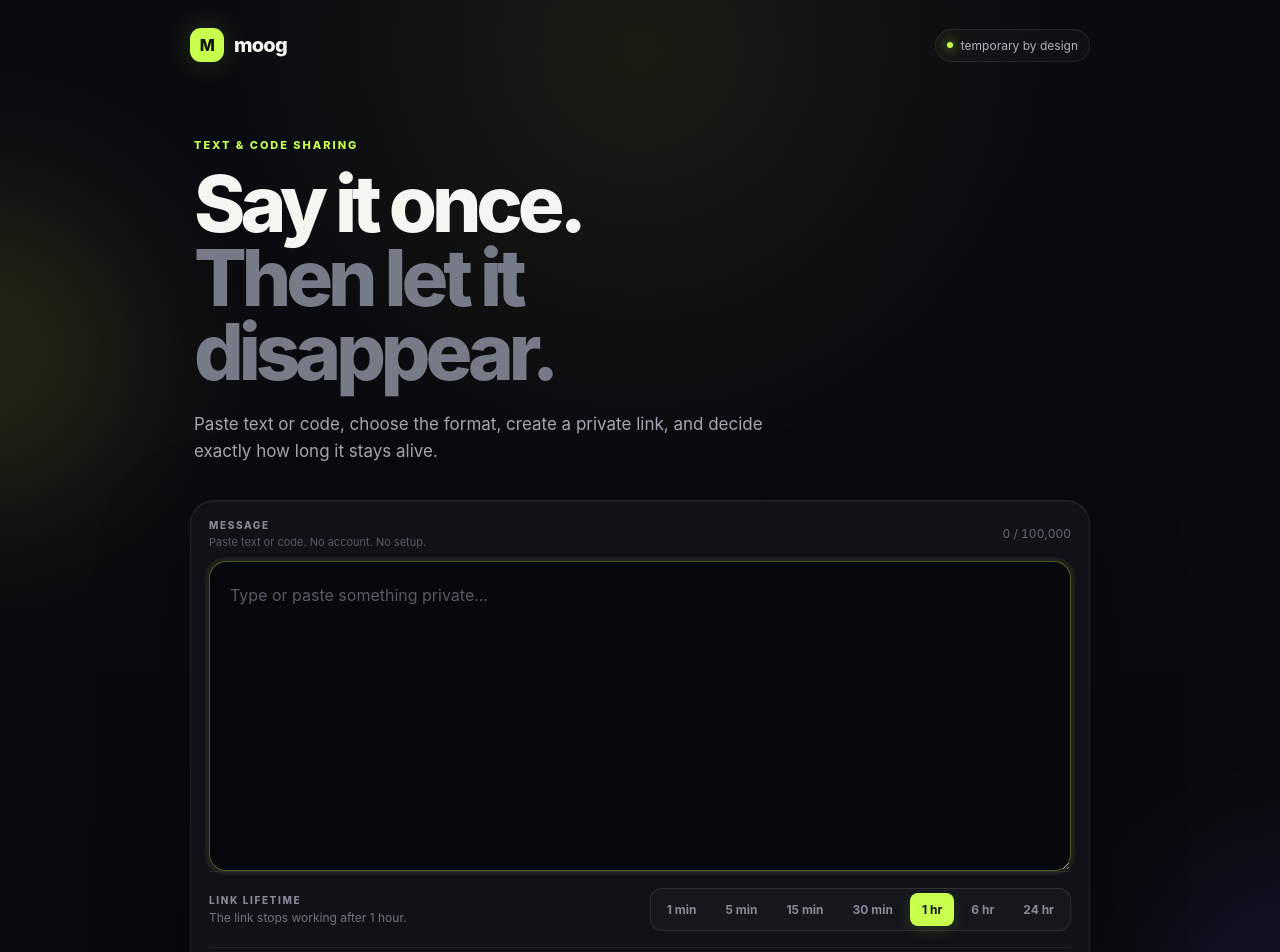
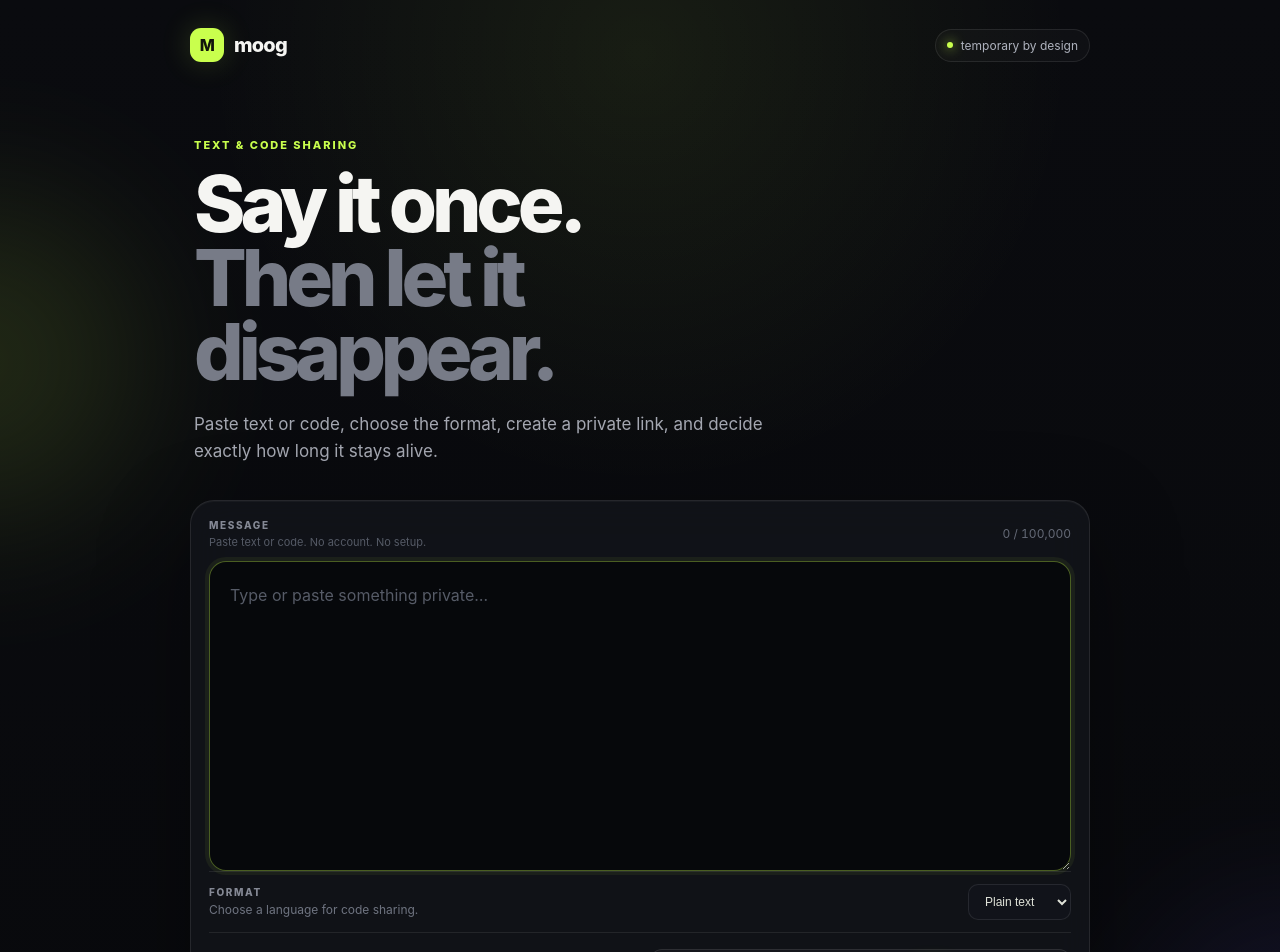
Before and after one commit to addulasaikiran-ops/Moog-1.0, a Next.js app: page / in a window 1280 px wide. Shown: the top 952 px of the page. Built offline with nearby package versions, Linux system fonts and the light colour scheme.

Commit message:
Fix missing code language selector

```diff
--- a/app/page.tsx
+++ b/app/page.tsx
@@ -107,6 +107,16 @@ export default function HomePage() {
               autoFocus
             />
 
+            <div className="codeToolbar">
+              <div>
+                <div className="fieldLabel">FORMAT</div>
+                <div className="expiryHint">Choose a language for code sharing.</div>
+              </div>
+              <select className="languageSelect" value={language} onChange={(e) => setLanguage(e.target.value)} aria-label="Code language">
+                {languages.map(([value, label]) => <option key={value} value={value}>{label}</option>)}
+              </select>
+            </div>
+
             <div className="expiryPicker">
               <div>
                 <div className="fieldLabel">LINK LIFETIME</div>
```
